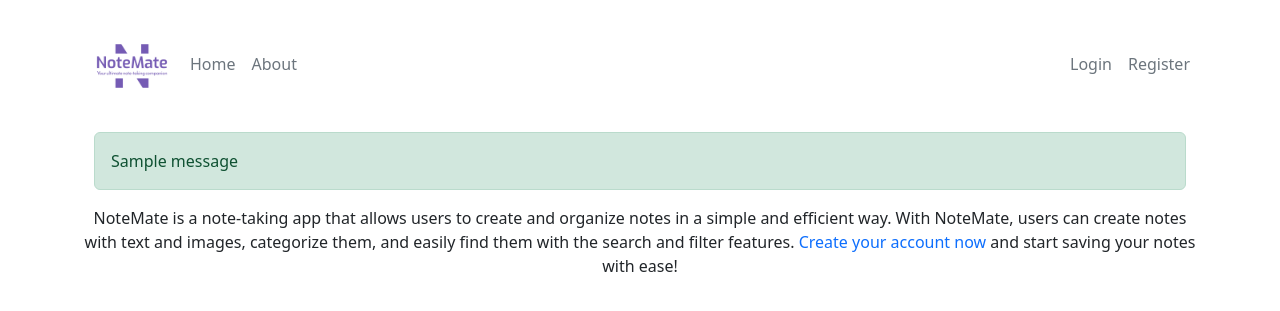
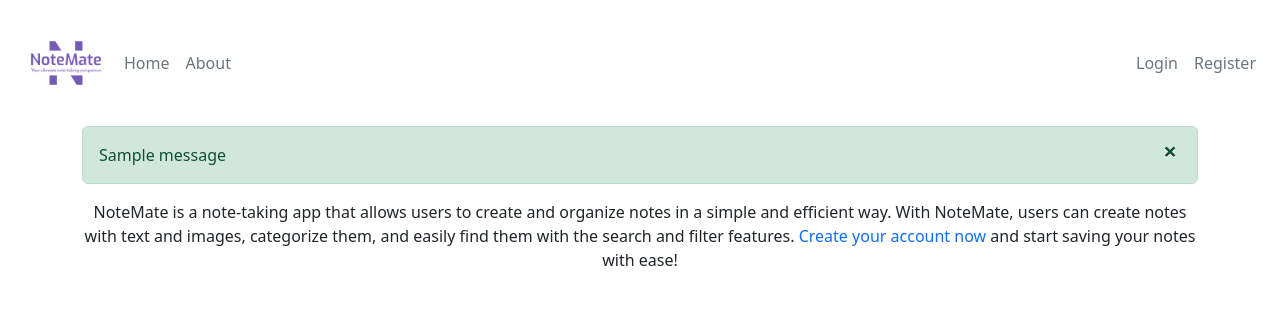
Before and after one commit to Aiste-Pet/Flask-Note-Keep, a Flask app: page / in a window 1280 px wide. Shown: the top 311 px of the page. Run offline with Flask 3, Linux system fonts and the light colour scheme; tables that the repository leaves empty hold one stand-in row (values such as "Sample post"); one stand-in notice (Sample message) is shown.

Commit message:
Dismissable alerts

```diff
--- a/app/static/script.js
+++ b/app/static/script.js
@@ -12,6 +12,9 @@ function showInput(select) {
 }
 
 function editCategory(categoryId, categoryName) {
+  const formDelete = document.getElementById(
+    "form-delete-" + categoryId
+  ).outerHTML;
   const row = document.getElementById("category-" + categoryId);
   const nameCell = row.getElementsByTagName("td")[0];
   const input = document.createElement("input");
@@ -37,34 +40,36 @@ function editCategory(categoryId, categoryName) {
   cancelButton.addEventListener("click", function () {
     nameCell.innerHTML = categoryName;
     actionsCell.innerHTML =
-      '<form method="POST" action="/delete_category/' +
-      categoryId +
-      '">' +
-      "</form>" +
       '<button type="button" class="btn btn-primary" onclick="editCategory(' +
       categoryId +
       ", '" +
       categoryName +
       "')\">Edit</button>" +
-      '<button type="submit" class="btn btn-danger">Delete</button>';
+      formDelete;
   });
 
   saveButton.addEventListener("click", function () {
-    const categoryName = document.getElementById("edit-category-input").value;
+    const newCategoryName = document.getElementById(
+      "edit-category-input"
+    ).value;
     $.ajax({
       url: "edit_category/" + categoryId,
       type: "POST",
       data: {
-        name: categoryName,
+        name: newCategoryName,
       },
       success: function (response) {
         if (response.success) {
-          // The category was successfully edited, show a success flash message
+          nameCell.innerHTML = newCategoryName;
+          actionsCell.innerHTML =
+            '<button type="button" class="btn btn-primary" onclick="editCategory(' +
+            categoryId +
+            ", '" +
+            newCategoryName +
+            "')\">Edit</button>" +
+            formDelete;
           flashMessage("success", response.message);
-          // Reload the page to show the updated category
-          window.location.reload();
         } else {
-          // The category name is invalid or already exists, show an error flash message
           flashMessage("error", response.message);
         }
       },
@@ -81,7 +86,16 @@ function flashMessage(type, message) {
   const flashMessage = `
     <div class="alert ${alertClass} alert-dismissible fade show" role="alert">
       ${message}
+      <button
+          type="button"
+          class="reset-btn close"
+          data-dismiss="alert"
+          aria-label="Close"
+        >
+          <span aria-hidden="true">&times;</span>
+        </button>
     </div>
+
   `;
-  flashMessages.innerHTML += flashMessage;
+  flashMessages.innerHTML = flashMessage;
 }
--- a/app/static/style.css
+++ b/app/static/style.css
@@ -1,3 +1,7 @@
+.navbar {
+    background-color: #FFF !important;
+}
+
 .bg-primary {
     background-color: #ddd3f3 !important;
 }
@@ -46,3 +50,29 @@ a:active {
 .disaplayInput {
     display: none;
 }
+
+.navbar-collapse {
+    display: flex;
+    justify-content: space-between;
+}
+
+.show,
+.collapsing {
+    display: block;
+}
+
+.alert-dismissible .close {
+    position: absolute;
+    top: 0;
+    right: 0;
+    padding: .75rem 1.25rem;
+    color: inherit;
+}
+
+.close {
+    font-size: 1.5rem;
+    font-weight: 700;
+    line-height: 1;
+    color: #000;
+    text-shadow: 0 1px 0 #fff;
+}
--- a/app/templates/base.html
+++ b/app/templates/base.html
@@ -25,12 +25,28 @@
       crossorigin="anonymous"
     />
 
+    <script
+      src="https://code.jquery.com/jquery-3.3.1.slim.min.js"
+      integrity="sha384-q8i/X+965DzO0rT7abK41JStQIAqVgRVzpbzo5smXKp4YfRvH+8abtTE1Pi6jizo"
+      crossorigin="anonymous"
+    ></script>
+    <script
+      src="https://cdn.jsdelivr.net/npm/popper.js@1.14.7/dist/umd/popper.min.js"
+      integrity="sha384-UO2eT0CpHqdSJQ6hJty5KVphtPhzWj9WO1clHTMGa3JDZwrnQq4sF86dIHNDz0W1"
+      crossorigin="anonymous"
+    ></script>
+    <script
+      src="https://cdn.jsdelivr.net/npm/bootstrap@4.3.1/dist/js/bootstrap.min.js"
+      integrity="sha384-JjSmVgyd0p3pXB1rRibZUAYoIIy6OrQ6VrjIEaFf/nJGzIxFDsf4x0xIM+B07jRM"
+      crossorigin="anonymous"
+    ></script>
+
+    <script src="https://code.jquery.com/jquery-3.6.0.min.js"></script>
+
     <link
       rel="stylesheet"
       href="{{url_for('.static', filename='style.css')}}"
     />
-
-    <script src="https://code.jquery.com/jquery-3.6.0.min.js"></script>
 
     <script src="{{ url_for('.static', filename='script.js') }}"></script>
 
@@ -38,21 +54,30 @@
   </head>
 
   <body>
-    <header class="p-3">
-      <div class="container">
-        <div class="d-flex justify-content-between align-items-baseline">
-          <ul
-            class="nav col-12 col-lg-auto mb-2 justify-content-center mb-md-0 align-items-baseline"
-          >
+    <header class="px-3">
+      <nav class="navbar navbar-expand-md navbar-light bg-light">
         <a href="{{ url_for('home') }}">
           <img
-                class="mx-auto img-fluid"
+            class="mx-auto img-fluid navbar-brand"
             style="width: 100px"
             src="{{ url_for('static', filename='logo.png') }}"
             alt="logo"
           />
         </a>
-            <li class="nav-item">
+        <button
+          class="navbar-toggler"
+          type="button"
+          data-toggle="collapse"
+          data-target="#navbarNavDropdown"
+          aria-controls="navbarNavDropdown"
+          aria-expanded="false"
+          aria-label="Toggle navigation"
+        >
+          <span class="navbar-toggler-icon"></span>
+        </button>
+        <div class="collapse navbar-collapse" id="navbarNavDropdown">
+          <ul class="navbar-nav">
+            <li class="nav-item active">
               <a
                 href="{{ url_for('home') }}"
                 class="nav-link px-2 text-secondary"
@@ -67,28 +92,27 @@
               >
             </li>
           </ul>
-
-          <ul
-            class="nav col-12 col-lg-auto mb-2 justify-content-center mb-md-0"
-          >
+          <ul class="navbar-nav">
             {% if current_user.is_authenticated %}
             <li class="nav-item">
-              <span class="nav-link px-2 text-secondary"
-                >Hello, {{ current_user.email }}</span
+              <a
+                href="{{ url_for('home') }}"
+                class="nav-link px-2 text-secondary"
+                >My notes</a
               >
             </li>
             <li class="nav-item">
               <a
                 href="{{ url_for('categories') }}"
                 class="nav-link px-2 text-secondary"
-                >Your categories</a
+                >My categories</a
               >
             </li>
             <li class="nav-item">
               <a
                 href="{{ url_for('profile') }}"
                 class="nav-link px-2 text-secondary"
-                >Profile</a
+                >My profile</a
               >
             </li>
             <li class="nav-item">
@@ -117,24 +141,28 @@
             {% endif %}
           </ul>
         </div>
-      </div>
+      </nav>
     </header>
 
     <!-- Page Content -->
     <div id="flash-messages" class="container">
       {% with messages = get_flashed_messages(with_categories=true) %} {% if
-      messages %}
-      <div class="container">
-        {% for category, message in messages %}
+      messages %} {% for category, message in messages %}
       <div
         class="alert alert-{{ category }} alert-dismissible fade show"
         role="alert"
       >
         {{ message }}
+        <button
+          type="button"
+          class="reset-btn close"
+          data-dismiss="alert"
+          aria-label="Close"
+        >
+          <span aria-hidden="true">&times;</span>
+        </button>
       </div>
-        {% endfor %}
-      </div>
-      {% endif %} {% endwith %}{% block content %} {% endblock %}
+      {% endfor %} {% endif %} {% endwith %}{% block content %} {% endblock %}
     </div>
 
     <main class="container">{% block main %}{% endblock %}</main>
--- a/app/templates/categories.html
+++ b/app/templates/categories.html
@@ -1,6 +1,7 @@
 {% extends 'base.html' %} {% block title %}Categories{% endblock %} {% block
 main %}
 <h1>Your categories</h1>
+{% if categories %}
 <div class="container pt-4">
   <table class="table table-hover table-sm">
     <thead>
@@ -23,6 +24,7 @@ main %}
           </button>
           <form
             method="POST"
+            id="form-delete-{{ category.id }}"
             action="{{ url_for('delete_category', category_id=category.id) }}"
           >
             <button type="submit" class="btn btn-danger">Delete</button>
@@ -33,6 +35,7 @@ main %}
       {% endfor %}
     </tbody>
   </table>
+  {% endif %}
   <div class="pt-4">
     <form method="POST" action="{{ url_for('create_category') }}">
       {{ form.hidden_tag() }}
--- a/app/utils.py
+++ b/app/utils.py
@@ -26,5 +26,3 @@ def send_email(email, token):
     msg.sender = "noreply@test.com"
     msg.recipients = [email]
     msg.body = f"Nuoroda slaptažodžiui atstatyti: {url_for('reset_password', token=token, _external=True)}"
-
-    print(msg)
--- a/app/views.py
+++ b/app/views.py
@@ -302,7 +302,7 @@ def edit_category(category_id):
     category = Category.query.get(category_id)
     data = request.form
     category_name = data.get("name")
-    validation = validate_category(category_name=category_name)
+    validation = validate_category(category_name=category_name, category_id=category.id)
     if validation:
         category.name = category_name
         db.session.commit()
@@ -320,11 +320,16 @@ def categories():
     return render_template("categories.html", categories=categories, form=form)
 
 
-def validate_category(category_name):
+def validate_category(category_name, category_id=None):
+    print(category_name, category_id)
     category = Category.query.filter_by(
         name=category_name, user_id=current_user.id
     ).first()
-    if category:
-        return False
+    print(category)
+    if not category:
+        return True
+    elif category_id:
+        if category.id == category_id:
+            return True
     else:
         return True
```
Also changed, not shown: app/templates/create_note.html (+19 -1 lines), app/data.db. Lines whose indentation alone changed are shown as unchanged.
